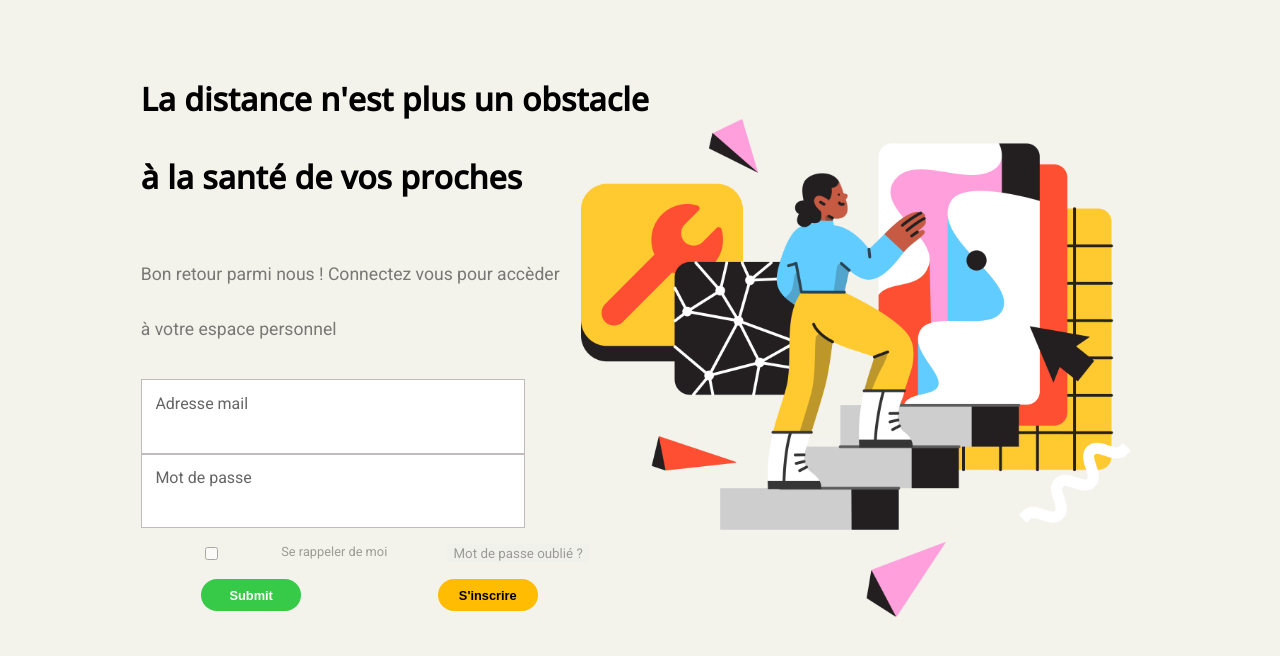
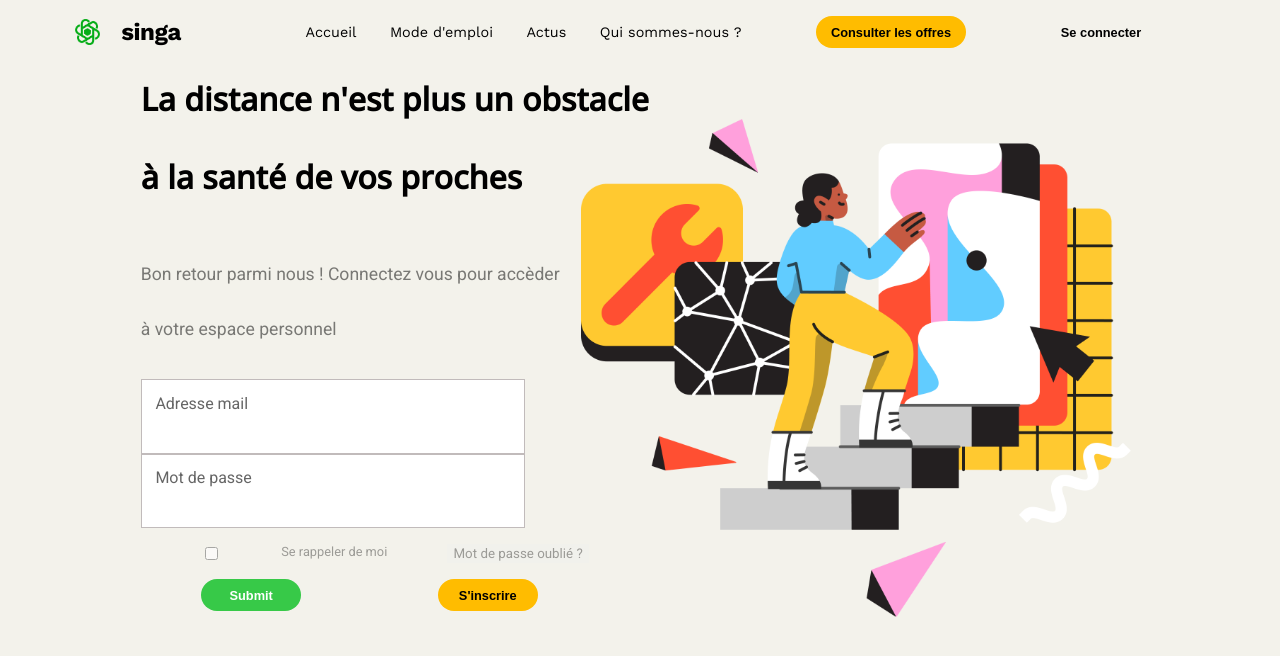
Before and after one commit to WildCodeSchool/paris-0921-project3-my-singa-assurance, a React (Vite) app: page /login in a window 1280 px wide. Shown: the top 656 px of the page. Built offline with nearby package versions, Linux system fonts and the light colour scheme.

Commit message:
Added Header to LoginPage

```diff
--- a/src/pages/LoginPage.jsx
+++ b/src/pages/LoginPage.jsx
@@ -6,6 +6,7 @@ import { yupResolver } from '@hookform/resolvers/yup';
 import * as Yup from 'yup';
 
 import { logIn } from '../services/axios.service';
+import Header from '../components/Header';
 import SubscriberInfoContext from '../context/SubscriberInfoContext';
 
 import style from './style/LoginPage.module.scss';
@@ -42,6 +43,8 @@ function LoginPage() {
   };
 
   return (
+    <div className={style.loginPageHeader}>
+      <Header />
       <div className={style.mainLoginPageContainer}>
         <div className={style.mainText}>
           <h2 className={style.logintitle}>La distance n&apos;est plus un obstacle</h2>
@@ -53,7 +56,14 @@ function LoginPage() {
               <label htmlFor="email" className={style.loginEmailLabel}>
                 Adresse mail
               </label>
-            <input type="text" id="email" name="email" className={style.loginEmailInput} {...register('email')} placeholder={errors.email?.message} />
+              <input
+                type="text"
+                id="email"
+                name="email"
+                className={style.loginEmailInput}
+                {...register('email')}
+                placeholder={errors.email?.message}
+              />
             </div>
             <div className={style.loginPassword}>
               <label htmlFor="password" className={style.loginPasswordLabel}>
@@ -85,6 +95,7 @@ function LoginPage() {
         </div>
         <img src={Background} className={style.backgroundImageLogin} alt="person entering the service" />
       </div>
+    </div>
   );
 }
 
```
Lines whose indentation alone changed are shown as unchanged.
